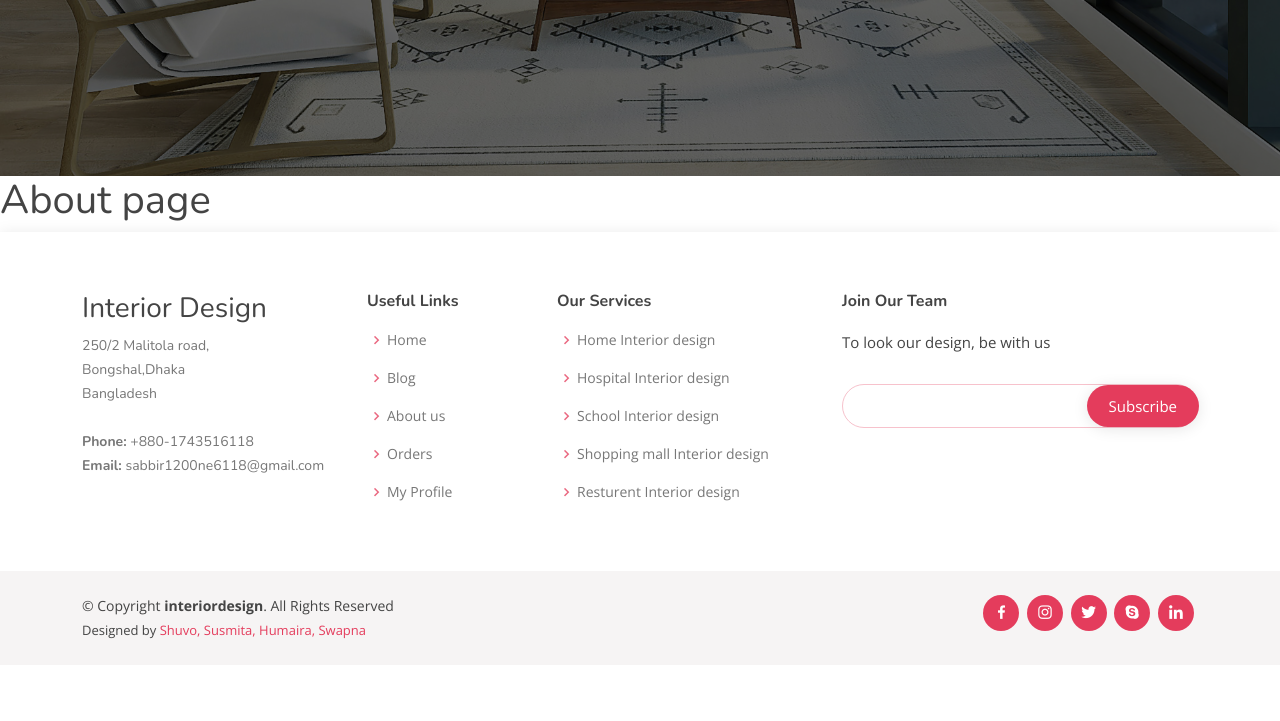
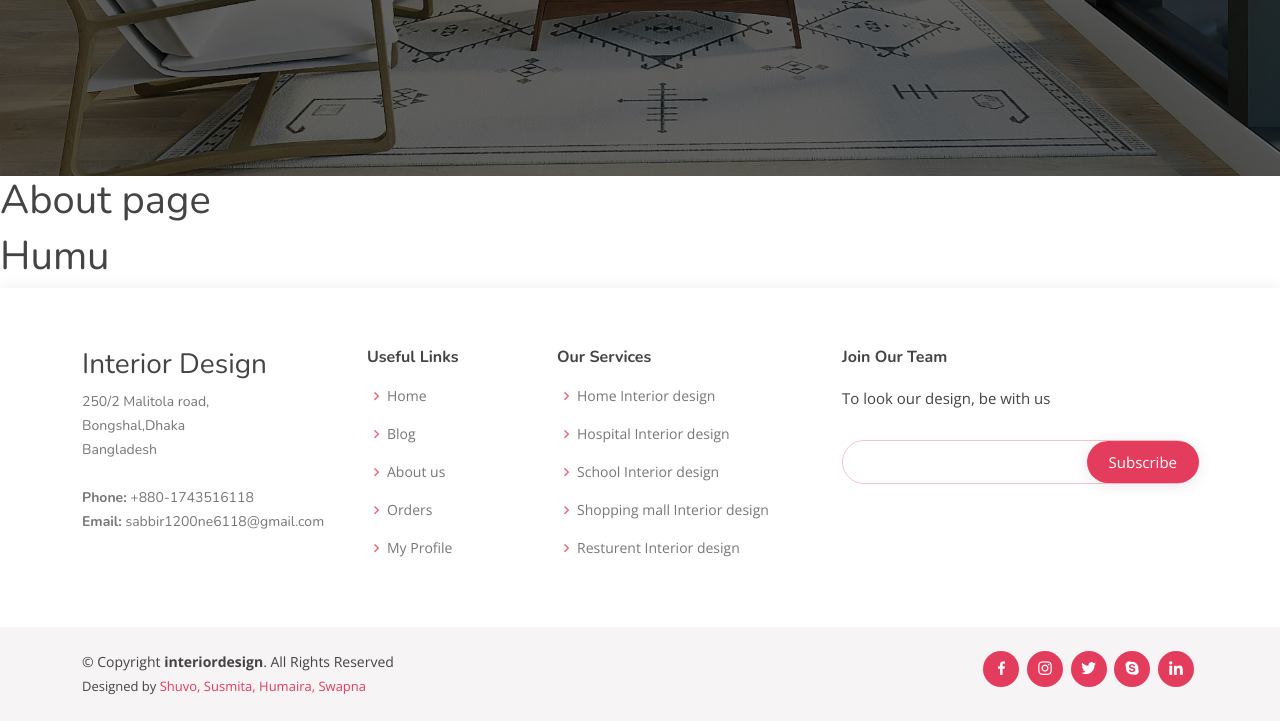
Before and after one commit to shuvoSh24/FinalPr01Project, a Django app: template ecommarce/templates/about.html in a window 1280 px wide. Shown: the part 544-1265 px from the top of the page. Before the commit the page ends 1183 px from the top, so only its background shows below. Run offline with Django 3.2, Linux system fonts and the light colour scheme; the template is opened without the code that fills it, so the values that code supplies are empty; some libraries are stand-ins or nearby versions.

Commit message:
test humaira

```diff
--- a/ecommarce/templates/about.html
+++ b/ecommarce/templates/about.html
@@ -4,5 +4,5 @@
 {% block body %}
     <h1>About page</h1>
 <!--   <h1>This is the about page</h1>-->
-
+<h1>Humu</h1>
 {% endblock body %}
```
